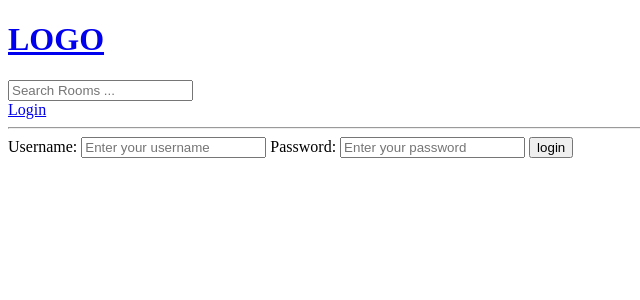
After one commit to yoeltecleab/studybud, a Django app: page /login/ in a window 1280 px wide. The commit adds this page. Shown: the top 300 px of the page, without its empty margins (0-640 px from the left). Run offline with Django 5.2, Linux system fonts and the light colour scheme.

```diff
--- /dev/null
+++ b/base/templates/base/login_register.html
@@ -0,0 +1,19 @@
+{% extends 'main.html' %}
+
+{% block content %}
+
+    <div>
+        <form method="POST" action="">
+            {% csrf_token %}
+            <label>Username:</label>
+            <input type="text" name="username" placeholder="Enter your username">
+
+            <label>Password:</label>
+            <input type="password" name="password" placeholder="Enter your password">
+
+            <input type="submit" value="login">
+
+        </form>
+    </div>
+
+{% endblock content %}
--- a/base/urls.py
+++ b/base/urls.py
@@ -3,6 +3,7 @@ from django.urls import path
 from . import views
 
 urlpatterns = [
+    path('login/', views.loginPage, name="login"),
     path('', views.home, name="home"),
     path('room/<str:pk>/', views.room, name="room"),
     path('create-room/', views.createRoom, name="create-room"),
--- a/base/views.py
+++ b/base/views.py
@@ -14,6 +14,10 @@ from .models import Room, Topic
 #     {'id': 3, 'name': 'Frontend Developers'},
 # ]
 
+def loginPage(request):
+    context = {}
+    return render(request, 'base/login_register.html', context)
+
 
 def home(request):
     q = request.GET.get('q') if request.GET.get('q') is not None else ''
@@ -22,6 +26,7 @@ def home(request):
         Q(topic__name__icontains=q) |
         Q(description__icontains=q) |
         Q(name__icontains=q))
+
     topics = Topic.objects.all()
     room_count = rooms.count()
     context = {'rooms': rooms,
--- a/templates/navbar.html
+++ b/templates/navbar.html
@@ -4,5 +4,5 @@
 <form method="GET" action="{% url 'home' %}">
     <input type="text" name="q" placeholder="Search Rooms ..."/>
 </form>
-
+<a href="{% url 'login' %}">Login</a>
 <hr>
```
Also changed, not shown: db.sqlite3.
